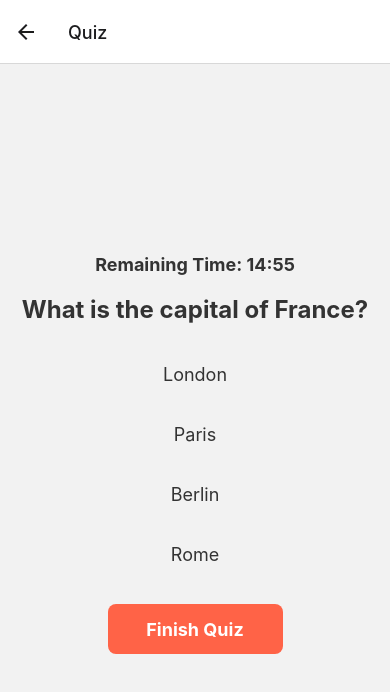
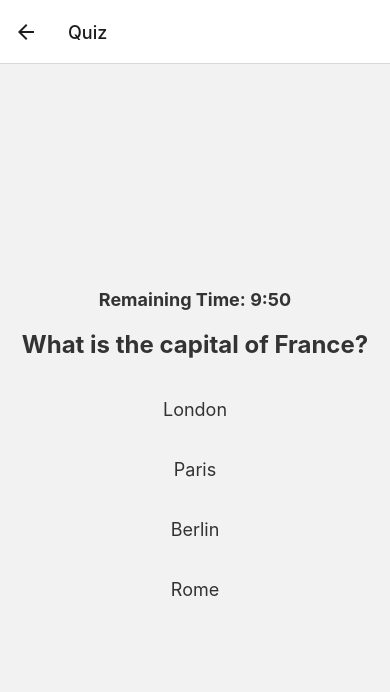
Before and after one commit to nz-m/WordSage, a React Native app in the folder frontend/: screen /Quiz in a window 390 px wide. Shown: the top 692 px of the page. Built offline with nearby package versions, Linux system fonts and the light colour scheme.

Commit message:
update quiz functionality

```diff
--- a/frontend/src/navigation/AppNavigator.jsx
+++ b/frontend/src/navigation/AppNavigator.jsx
@@ -11,13 +11,21 @@ const AppNavigator = () => {
   return (
     <Stack.Navigator>
       <Stack.Screen
+        name="Login"
+        component={LoginScreen}
+        options={{ headerShown: false }}
+      />
+      <Stack.Screen
+        name="Signup"
+        component={SignupScreen}
+        options={{ headerShown: false }}
+      />
+      <Stack.Screen
         name="ProficiencyTestMessage"
         component={ProficiencyTestMessage}
       />
       <Stack.Screen name="Quiz" component={QuizScreen} />
       <Stack.Screen name="Finish" component={FinishScreen} />
-      <Stack.Screen name="Login" component={LoginScreen} options={{ headerShown: false }}/>
-      <Stack.Screen name="Signup" component={SignupScreen} options={{ headerShown: false }}/>
     </Stack.Navigator>
   );
 };
--- a/frontend/src/screens/FinishScreen.jsx
+++ b/frontend/src/screens/FinishScreen.jsx
@@ -1,24 +1,23 @@
-// FinishScreen.js
-import React, { useEffect } from "react";
+import React, { useEffect, useState } from "react";
 import { View, Text, TouchableOpacity, StyleSheet } from "react-native";
 import colors from "../themes/colors";
 
 const FinishScreen = ({ navigation, route }) => {
   const { score } = route.params; // Get the score from the quiz result
 
+  const [userRank, setUserRank] = useState("");
+
   useEffect(() => {
     // Logic to set the user's current rank based on the score
     let rank = "";
-    if (score >= 13) {
+    if (score >= 3) {
       rank = "Advanced";
-    } else if (score >= 9) {
+    } else if (score >= 2) {
       rank = "Intermediate";
     } else {
       rank = "Beginner";
     }
-    // Here, you can update the user's current rank in the state or store of your app
-    // For this example, we'll just log the rank
-    console.log("User Rank:", rank);
+    setUserRank(rank);
   }, [score]);
 
   const handleFinish = () => {
@@ -33,7 +32,7 @@ const FinishScreen = ({ navigation, route }) => {
       <Text style={styles.title}>Quiz Completed!</Text>
       <Text style={styles.resultText}>Your Score: {score}/15</Text>
       {/* Add any additional message or information about the result here */}
-      <Text style={styles.rankText}>Your Current Rank: Intermediate</Text>
+      <Text style={styles.rankText}>Your Current Rank: {userRank}</Text>
       <TouchableOpacity style={styles.finishButton} onPress={handleFinish}>
         <Text style={styles.finishButtonText}>Finish</Text>
       </TouchableOpacity>
--- a/frontend/src/screens/LoginScreen.jsx
+++ b/frontend/src/screens/LoginScreen.jsx
@@ -96,6 +96,7 @@ const styles = StyleSheet.create({
     justifyContent: "center",
     alignItems: "center",
     paddingHorizontal: 20,
+    backgroundColor: colors.White,
   },
   subTitle: {
     marginTop: -10,
--- a/frontend/src/screens/QuizScreen.jsx
+++ b/frontend/src/screens/QuizScreen.jsx
@@ -4,38 +4,95 @@ import colors from "../themes/colors";
 
 const QuizScreen = ({ navigation }) => {
   const [score, setScore] = useState(0);
+  const [selectedAnswers, setSelectedAnswers] = useState({});
+  const [currentQuestion, setCurrentQuestion] = useState(0);
+  const [selectedAnswer, setSelectedAnswer] = useState(null);
+  const [remainingTime, setRemainingTime] = useState(600); // 10 minutes
+
+  useEffect(() => {
+    // Timer logic
+    const interval = setInterval(() => {
+      setRemainingTime((prevTime) => prevTime - 1);
+    }, 1000);
+
+    return () => clearInterval(interval);
+  }, []);
+
+  useEffect(() => {
+    // Listen for changes in selectedAnswers
+    handleCalculateScore();
+  }, [selectedAnswers]);
+
+  const handleCalculateScore = () => {
+    let calculatedScore = 0;
+    questions.forEach((question) => {
+      if (selectedAnswers[question.id] === question.correctAnswer) {
+        calculatedScore++;
+      }
+    });
+    setScore(calculatedScore);
+  };
+
   const handleFinishQuiz = () => {
+    // Calculate the score one more time before navigating to the finish screen
+    handleCalculateScore();
     navigation.navigate("Finish", { score });
   };
 
-  const [currentQuestion, setCurrentQuestion] = useState(0);
-  const [selectedAnswer, setSelectedAnswer] = useState(null);
-  const [remainingTime, setRemainingTime] = useState(900); // 900 seconds (15 minutes)
+  const handleNextQuestion = () => {
+    // Save the selected answer for the current question
+    setSelectedAnswers((prevAnswers) => ({
+      ...prevAnswers,
+      [questions[currentQuestion].id]: selectedAnswer,
+    }));
 
+    // Move to the next question or finish the quiz
+    if (currentQuestion === questions.length - 1) {
+      handleFinishQuiz();
+    } else {
+      setCurrentQuestion((prevQuestion) => prevQuestion + 1);
+      setSelectedAnswer(null);
+    }
+  };
+
+  useEffect(() => {
+    if (remainingTime === 0) {
+      handleFinishQuiz();
+    }
+  }, [remainingTime]);
   const questions = [
     {
       id: 1,
       questionText: "What is the capital of France?",
-      options: ["London", "Paris", "Berlin", "Rome"],
-      correctAnswer: "Paris",
+      options: [
+        { id: 1, optionText: "London" },
+        { id: 2, optionText: "Paris" },
+        { id: 3, optionText: "Berlin" },
+        { id: 4, optionText: "Rome" },
+      ],
+      correctAnswer: 2,
     },
     {
       id: 2,
       questionText: "Who is CEO of Tesla?",
-      options: ["Jeff Bezos", "Elon Musk", "Bill Gates", "Tony Stark"],
-      correctAnswer: "Elon Musk",
+      options: [
+        { id: 1, optionText: "Jeff Bezos" },
+        { id: 2, optionText: "Elon Musk" },
+        { id: 3, optionText: "Bill Gates" },
+        { id: 4, optionText: "Tony Stark" },
+      ],
+      correctAnswer: 2,
     },
     {
       id: 3,
       questionText: "The iPhone was created by which company?",
-      options: ["Apple", "Intel", "Amazon", "Microsoft"],
-      correctAnswer: "Apple",
-    },
-    {
-      id: 4,
-      questionText: "How many Harry Potter books are there?",
-      options: ["1", "4", "6", "7"],
-      correctAnswer: "7",
+      options: [
+        { id: 1, optionText: "Apple" },
+        { id: 2, optionText: "Intel" },
+        { id: 3, optionText: "Amazon" },
+        { id: 4, optionText: "Microsoft" },
+      ],
+      correctAnswer: 1,
     },
   ];
 
@@ -48,10 +105,11 @@ const QuizScreen = ({ navigation }) => {
     return () => clearInterval(interval);
   }, []);
 
-  const handleNextQuestion = () => {
-    setCurrentQuestion((prevQuestion) => prevQuestion + 1);
-    setSelectedAnswer(null);
-  };
+  useEffect(() => {
+    if (remainingTime === 0) {
+      handleFinishQuiz();
+    }
+  }, [remainingTime]);
 
   return (
     <View style={styles.container}>
@@ -66,35 +124,34 @@ const QuizScreen = ({ navigation }) => {
       </Text>
 
       {/* Options */}
-      {questions[currentQuestion].options.map((option, index) => (
+      {questions[currentQuestion].options.map((option) => (
         <TouchableOpacity
-          key={index}
+          key={option.id}
           style={[
             styles.optionButton,
-            selectedAnswer === option
+            selectedAnswer === option.id
               ? { backgroundColor: colors.accentColor }
               : {},
           ]}
-          onPress={() => setSelectedAnswer(option)}
-          disabled={selectedAnswer !== null}
+          onPress={() => {
+            setSelectedAnswer(option.id);
+          }}
         >
-          <Text style={styles.optionText}>{option}</Text>
+          <Text style={styles.optionText}>{option.optionText}</Text>
         </TouchableOpacity>
       ))}
 
-      {/* Next Button */}
+      {/* Next/Finish Quiz Button */}
       {selectedAnswer !== null && (
         <TouchableOpacity
           style={styles.nextButton}
           onPress={handleNextQuestion}
         >
-          <Text style={styles.nextButtonText}>Next</Text>
+          <Text style={styles.nextButtonText}>
+            {currentQuestion === questions.length - 1 ? "Finish Quiz" : "Next"}
+          </Text>
         </TouchableOpacity>
       )}
-
-      <TouchableOpacity style={styles.finishButton} onPress={handleFinishQuiz}>
-        <Text style={styles.finishButtonText}>Finish Quiz</Text>
-      </TouchableOpacity>
     </View>
   );
 };
--- a/frontend/src/themes/colors.js
+++ b/frontend/src/themes/colors.js
@@ -2,6 +2,7 @@ const colors = {
   primary: "#3988FF",
   secondary: "#F2F2F2",
   Gray: "#828282",
+  White: "#FFFFFF",
   primaryText: "#333333",
   secondaryText: "#666666",
   accentColor: "#FF6347",
```
